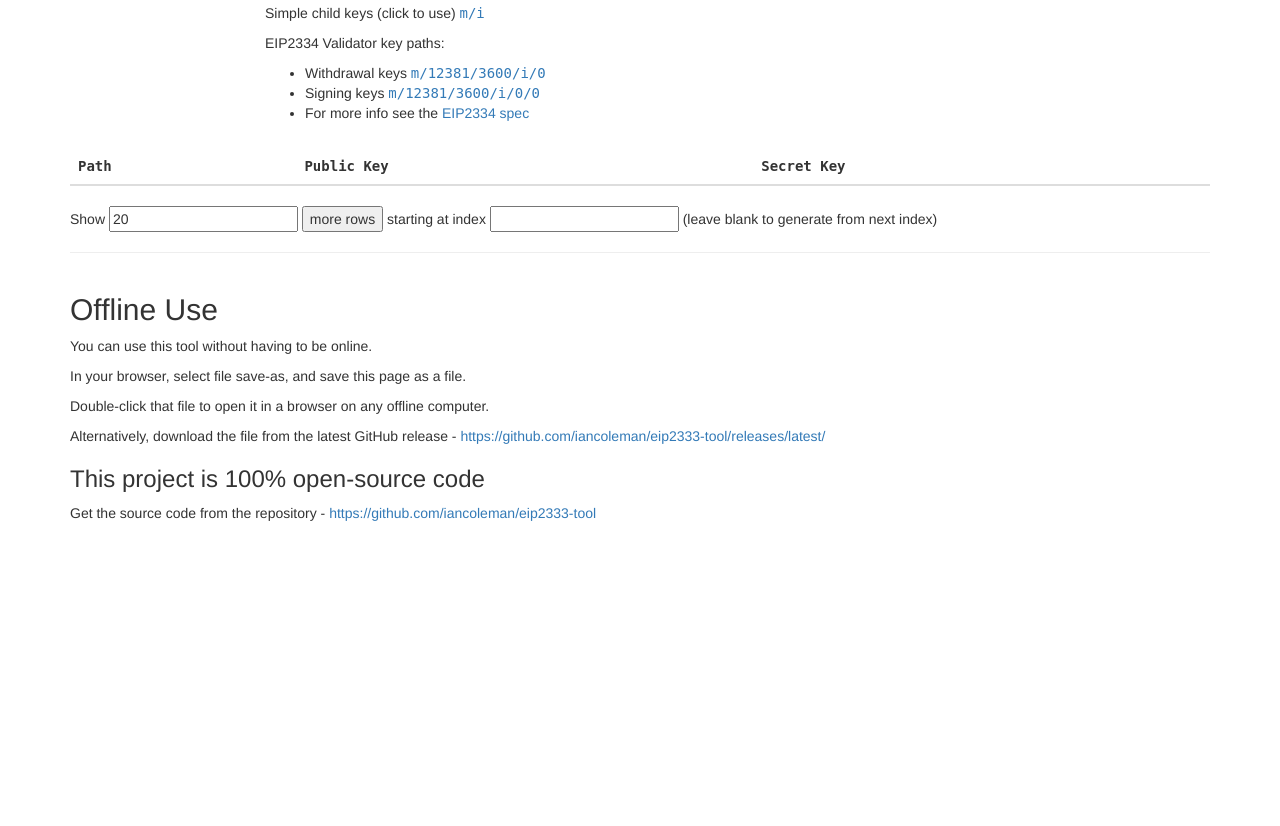
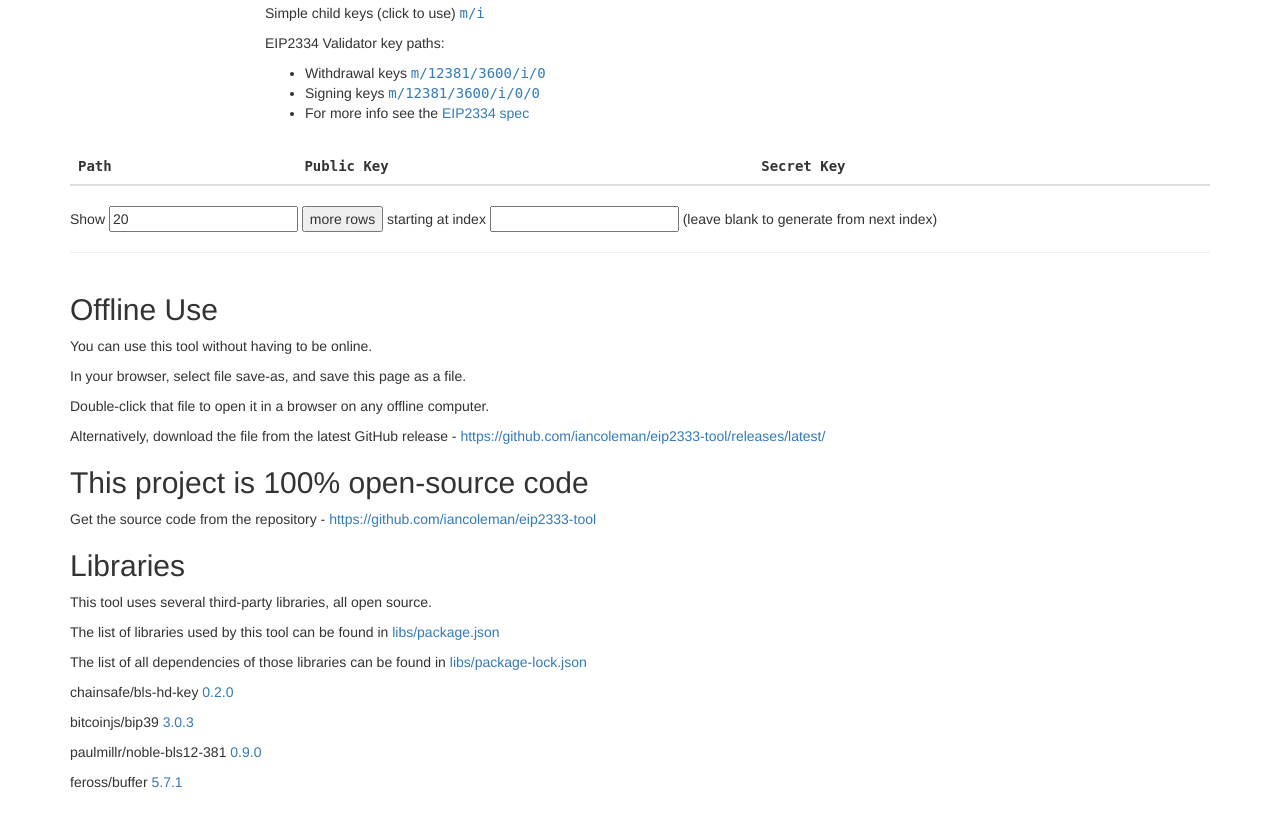
Before and after one commit to iancoleman/eip2333-tool, a plain HTML site: page src/index.html in a window 1280 px wide. Shown: the part 902-1728 px from the top of the page. Before the commit the page ends 1467 px from the top, so only its background shows below. Drawn offline with Linux system fonts and the light colour scheme.

Commit message:
List libraries in the info section

```diff
--- a/src/index.html
+++ b/src/index.html
@@ -193,12 +193,53 @@
                     -
                     <a href="https://github.com/iancoleman/eip2333-tool/releases/latest/">https://github.com/iancoleman/eip2333-tool/releases/latest/</a>
                     </p>
-                    <h3>This project is 100% open-source code</h3>
+                    <h2>This project is 100% open-source code</h2>
                     <p>
                         <span>Get the source code from the repository</span>
                         -
                         <a href="https://github.com/iancoleman/eip2333-tool" target="_blank">
                             https://github.com/iancoleman/eip2333-tool
+                        </a>
+                    </p>
+                    <h2 id="libraries">Libraries</h2>
+                    <p>
+                        This tool uses several third-party libraries, all
+                        open source.
+                    </p>
+                    <p>
+                        The list of libraries used by this tool can be found in
+                        <a href="https://github.com/iancoleman/eip2333-tool/blob/master/libs/package.json">
+                            libs/package.json
+                        </a>
+                    </p>
+                    <p>
+                        The list of all dependencies of those libraries can be found in
+                        <a href="https://github.com/iancoleman/eip2333-tool/blob/master/libs/package-lock.json">
+                            libs/package-lock.json
+                        </a>
+                    </p>
+                    <p>
+                        chainsafe/bls-hd-key
+                        <a href="https://www.npmjs.com/package/@chainsafe/bls-hd-key">
+                            0.2.0
+                        </a>
+                    </p>
+                    <p>
+                        bitcoinjs/bip39
+                        <a href="https://www.npmjs.com/package/bip39">
+                            3.0.3
+                        </a>
+                    </p>
+                    <p>
+                        paulmillr/noble-bls12-381
+                        <a href="https://www.npmjs.com/package/noble-bls12-381">
+                            0.9.0
+                        </a>
+                    </p>
+                    <p>
+                        feross/buffer
+                        <a href="https://www.npmjs.com/package/buffer">
+                            5.7.1
                         </a>
                     </p>
                 </div>
```
